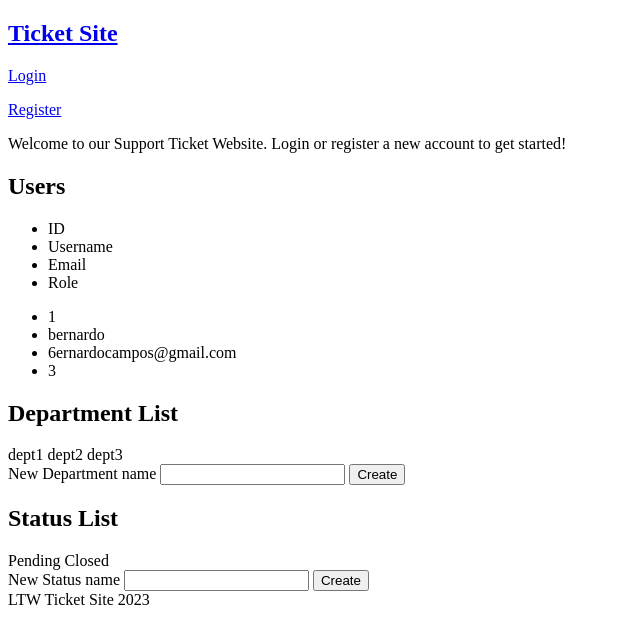
After one commit to 6ernardo/feup-LTW-proj, a PHP site: page /pages/admindashboard.php in a window 1280 px wide. The commit adds this page. Shown: the top 644 px of the page, without its empty margins (0-640 px from the left). Run offline with PHP 8.4, Linux system fonts and the light colour scheme; data comes from the database, SQL or seed files in the repository; both versions use the stored data as it was after the commit.

Commit message:
Add new status and dept

```diff
--- a/database/classes/department.class.php
+++ b/database/classes/department.class.php
@@ -22,5 +22,13 @@
 
             return $departments;
         }
+
+        static function departmentNameAvailable(PDO $db, string $name) : bool {
+            $stmt = $db->prepare('SELECT * FROM departments WHERE name = ?');
+            $stmt->execute(array($name));
+            $count = $stmt->fetchColumn();
+
+            return ($count == 0);
+        }
     }
 ?>
--- /dev/null
+++ b/database/classes/status.class.php
@@ -0,0 +1,34 @@
+<?php
+    declare(strict_types = 1);
+
+    class Status {
+        public int $id;
+        public string $name;
+
+        public function __construct(int $id, string $name){
+            $this->id = $id;
+            $this->name = $name;
+        }
+
+        static function getAllStatus(PDO $db) : array {
+            $stmt = $db->prepare('SELECT * FROM status');
+            $stmt->execute();
+
+            $statuses = array();
+
+            while($status = $stmt->fetch()){
+                $statuses[] = new Status($status['id'], $status['name']);
+            }
+
+            return $statuses;
+        }
+
+        static function statusNameAvailable(PDO $db, string $name) : bool {
+            $stmt = $db->prepare('SELECT * FROM status WHERE name = ?');
+            $stmt->execute(array($name));
+            $count = $stmt->fetchColumn();
+
+            return ($count == 0);
+        }
+    }
+?>
--- a/database/classes/user.class.php
+++ b/database/classes/user.class.php
@@ -33,5 +33,18 @@
             }
             else return null;
         }
+
+        static function getAllUsers(PDO $db) : array {
+            $stmt = $db->prepare('SELECT * FROM users');
+            $stmt->execute();
+
+            $users = array();
+
+            while($user = $stmt->fetch()){
+                $users[] = new User($user['id'], $user['username'], $user['email'], $user['role_id']);
+            }
+
+            return $users;
+        }
     }
 ?>
--- /dev/null
+++ b/pages/admindashboard.php
@@ -0,0 +1,24 @@
+<?php
+
+declare(strict_types = 1);
+
+require_once('../utils/session.php');
+$session = new Session();
+
+require_once('../database/connection.php');
+$db = getDataBaseConnection();
+
+require_once('../templates/common.tpl.php');
+require_once('../templates/admin.tpl.php');
+
+require_once('../database/classes/user.class.php');
+require_once('../database/classes/department.class.php');
+require_once('../database/classes/status.class.php');
+
+drawHeader($session);
+drawUsers(User::getAllUsers($db));
+drawElementSection(Department::getDepartments($db), 'Department');
+drawElementSection(Status::getAllStatus($db), 'Status');
+drawFooter();
+
+?>
--- a/pages/index.php
+++ b/pages/index.php
@@ -14,8 +14,10 @@ require_once('../templates/ticket.tpl.php');
 require_once('../database/classes/ticket.class.php');
 
 drawHeader($session);
-drawTickets(Ticket::getUserTickets($db, $session->getID()));
-drawButton('Submit new Ticket', '../pages/ticketsubmission.php');
+if($session->isLoggedIn()){
+    drawTickets(Ticket::getUserTickets($db, $session->getID()));
+    drawButton('Submit new Ticket', '../pages/ticketsubmission.php');
+}
 drawFooter();
 
 ?>
--- /dev/null
+++ b/templates/admin.tpl.php
@@ -0,0 +1,33 @@
+<?php declare(strict_types = 1); ?>
+
+<?php function drawUsers(array $users) { ?>
+<h2>Users</h2>
+<ul>
+    <li>ID</li>
+    <li>Username</li>
+    <li>Email</li>
+    <li>Role</li>
+</ul>
+<?php foreach($users as $user) { ?>
+    <ul>
+        <li><?=$user->id?></li>
+        <li><?=$user->username?></li>
+        <li><?=$user->email?></li>
+        <li><?=$user->role?></li>
+    </ul>
+<?php } ?>
+<?php } ?>
+
+<?php function drawElementSection(array $elements, string $element_designation) { ?>
+<h2><?=$element_designation?> List</h2>
+<?php foreach($elements as $elem) { ?>
+    <?=$elem->name?>
+<?php } ?>
+<form action="../actions/action_create_<?=$element_designation?>.php" method="POST">
+    <label>
+        New <?=$element_designation?> name
+        <input type="text" name="<?=$element_designation?>_name" required>
+        <button type="submit" name="submit_new_<?=$element_designation?>">Create</button>
+    </label>
+</form>
+<?php } ?>
```
Also changed, not shown: actions/action_create_Department.php (added, +23 -0 lines), actions/action_create_Status.php (added, +23 -0 lines), README.md, database/database.db.
